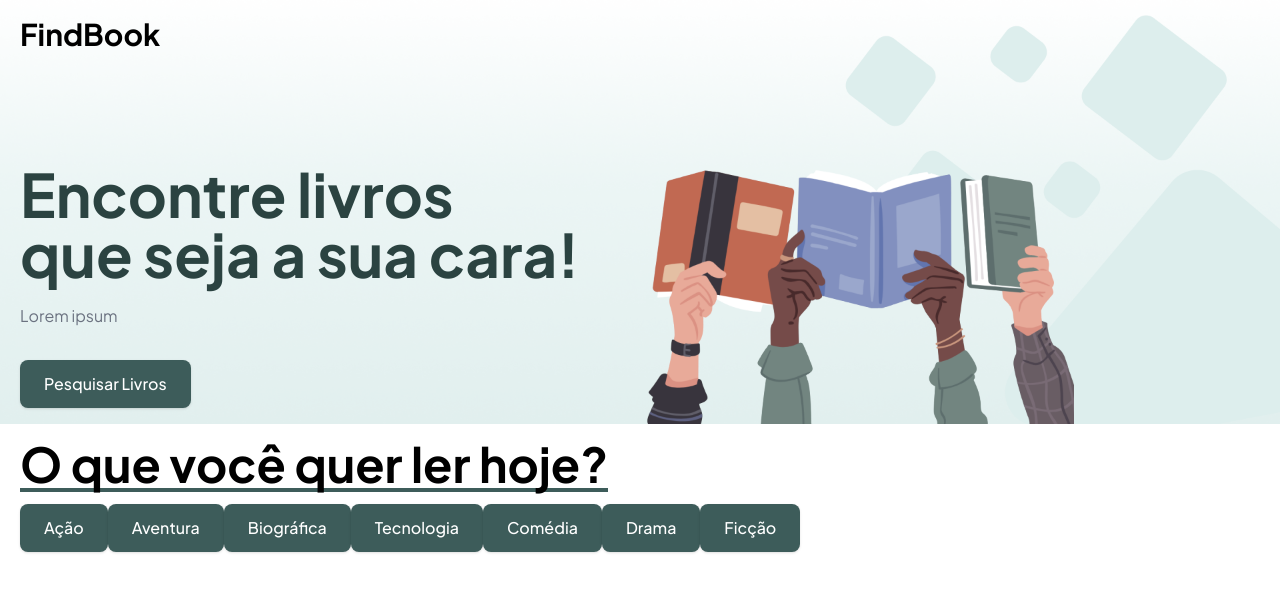
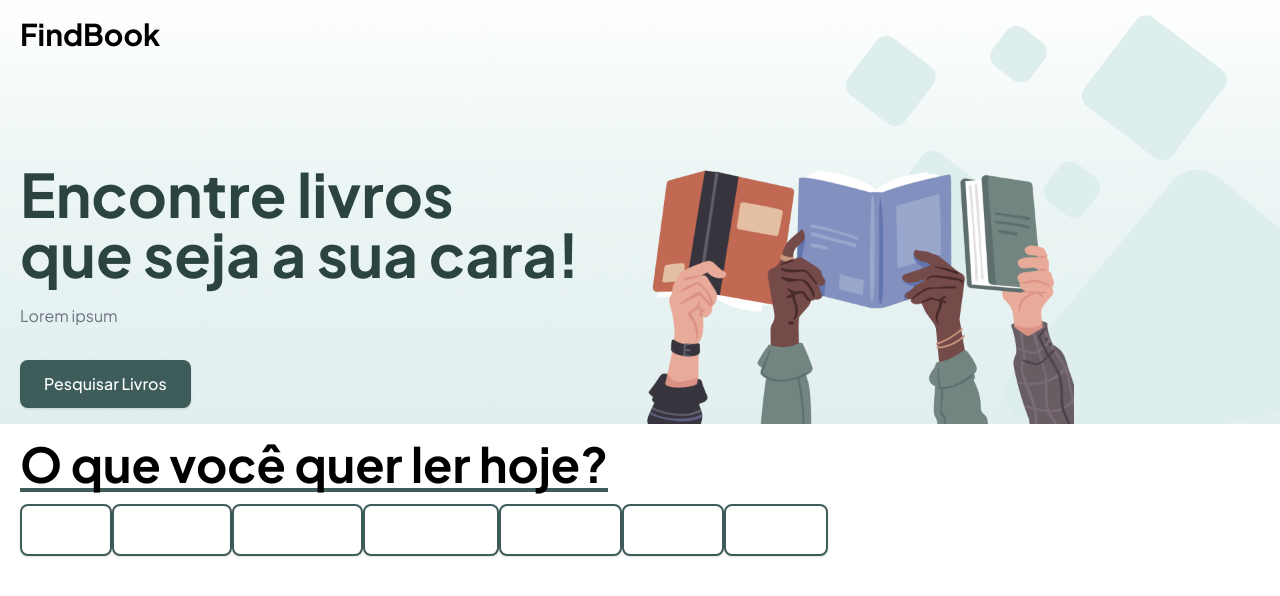
Before and after one commit to humbertoromanojr/hero-code, a React (Vite) app in the folder frontend/: page / in a window 1280 px wide. Shown: the top 596 px of the page. Built offline with nearby package versions, Linux system fonts and the light colour scheme.

Commit message:
Update files

```diff
--- a/frontend/src/App.tsx
+++ b/frontend/src/App.tsx
@@ -1,31 +1,7 @@
-import Button from "./components/Button/Button";
-import Container from "./components/Container/Container";
-import Header from "./components/Header/Header";
-import Title from "./components/Title/Title";
-
-const genderBooks = [
-  "Ação",
-  "Aventura",
-  "Biográfica",
-  "Tecnologia",
-  "Comédia",
-  "Drama",
-  "Ficção",
-];
+import Home from "./pages/Home";
 
 function App() {
-  return (
-    <>
-      <Header />
-      <Container>
-        <Title title="O que você quer ler hoje?" />
-
-        {genderBooks.map((book) => (
-          <Button title={book} />
-        ))}
-      </Container>
-    </>
-  );
+  return <Home />;
 }
 
 export default App;
--- a/frontend/src/components/Button/Button.tsx
+++ b/frontend/src/components/Button/Button.tsx
@@ -1,10 +1,22 @@
+import classNames from "classnames";
+
 type Props = {
   title: string;
+  classname?: string;
+  variant: "light" | "dark";
 };
 
-export default function Button({ title }: Props) {
+export default function Button({ title, classname, variant = "dark" }: Props) {
   return (
-    <button className="bg-evergreen-light px-6 py-3 rounded-lg shadow text-white font-medium mt-3">
+    <button
+      className={classNames([
+        `bg-evergreen-light px-6 py-3 rounded-lg shadow text-white font-medium mt-3`,
+        variant === "dark" && `bg-evergreen-light`,
+        variant === "light" &&
+          `text-evergreen-light bg-white border-evergreen-light border-2`,
+        classname,
+      ])}
+    >
       {title}
     </button>
   );
```
